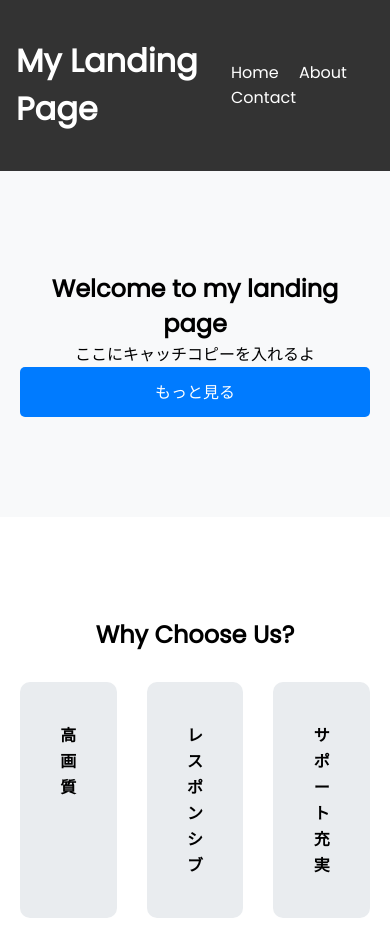
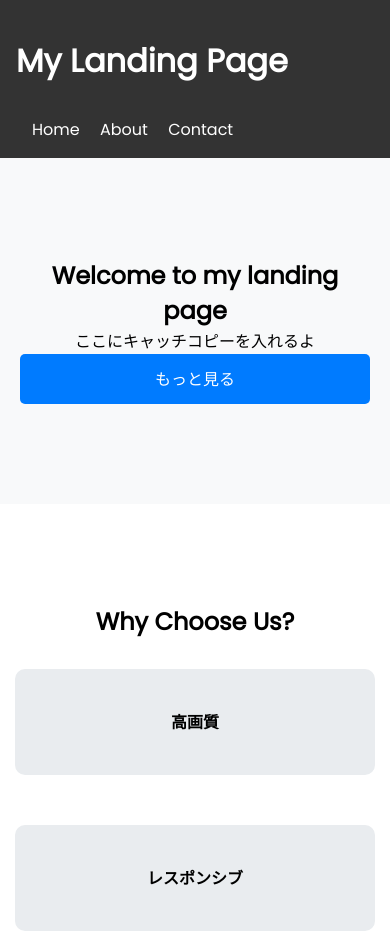
Before and after one commit to Kei0818/my-portfolio0, a plain HTML site: page index.html in a window 390 px wide. Shown: the top 934 px of the page. Drawn offline with Linux system fonts and the light colour scheme.

Commit message:
Add files via upload

```diff
--- a/main.css
+++ b/main.css
@@ -78,3 +78,24 @@ footer {
     padding: 20px;
     margin-top: 50px;
 }
+
+@media screen and (max-width: 768px) {
+  .feature-list {
+    flex-direction: column;
+    align-items: center;
+  }
+
+  .feature {
+    width: 80%;
+    margin-bottom: 20px;
+  }
+
+  header {
+    flex-direction: column;
+    align-items: flex-start;
+  }
+
+  nav {
+    margin-top: 10px;
+  }
+}
```
